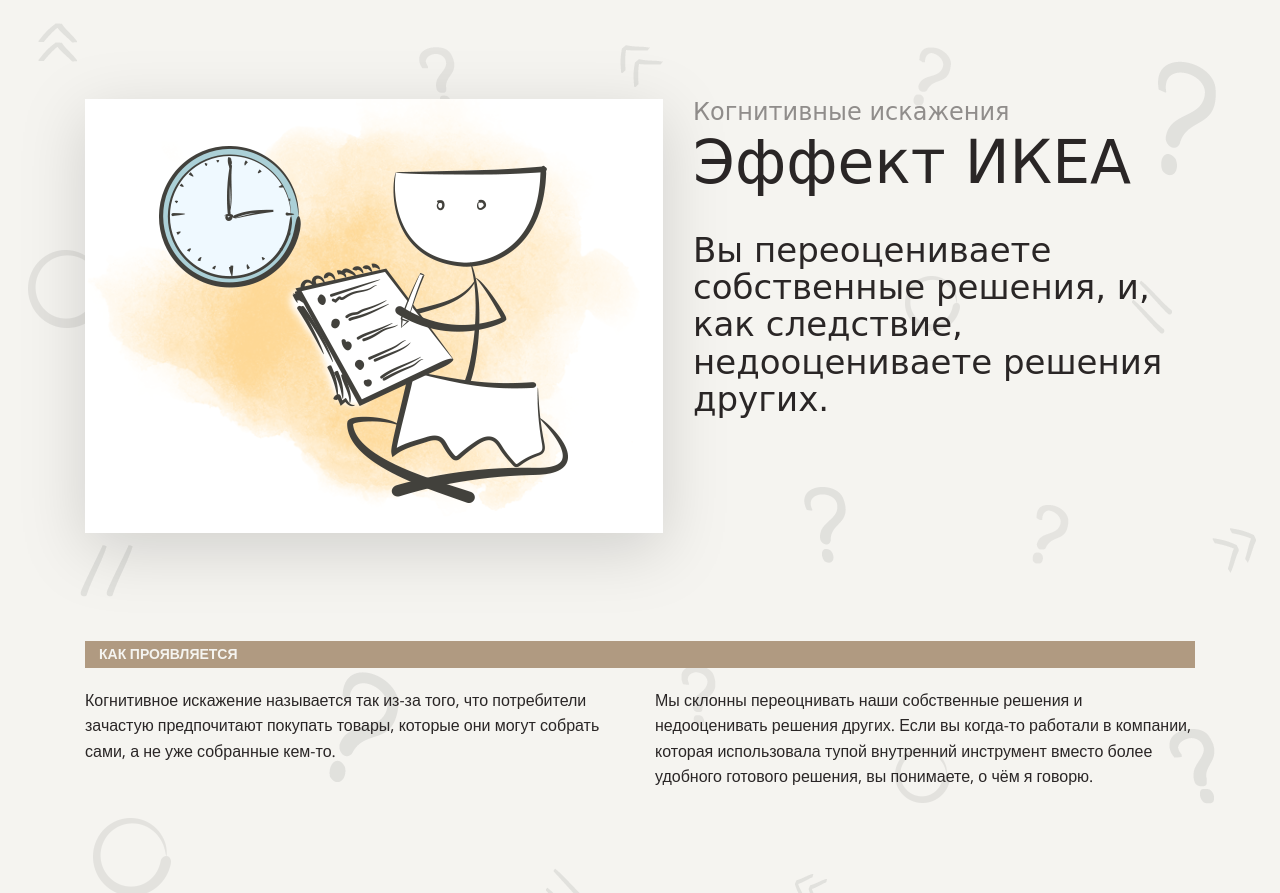
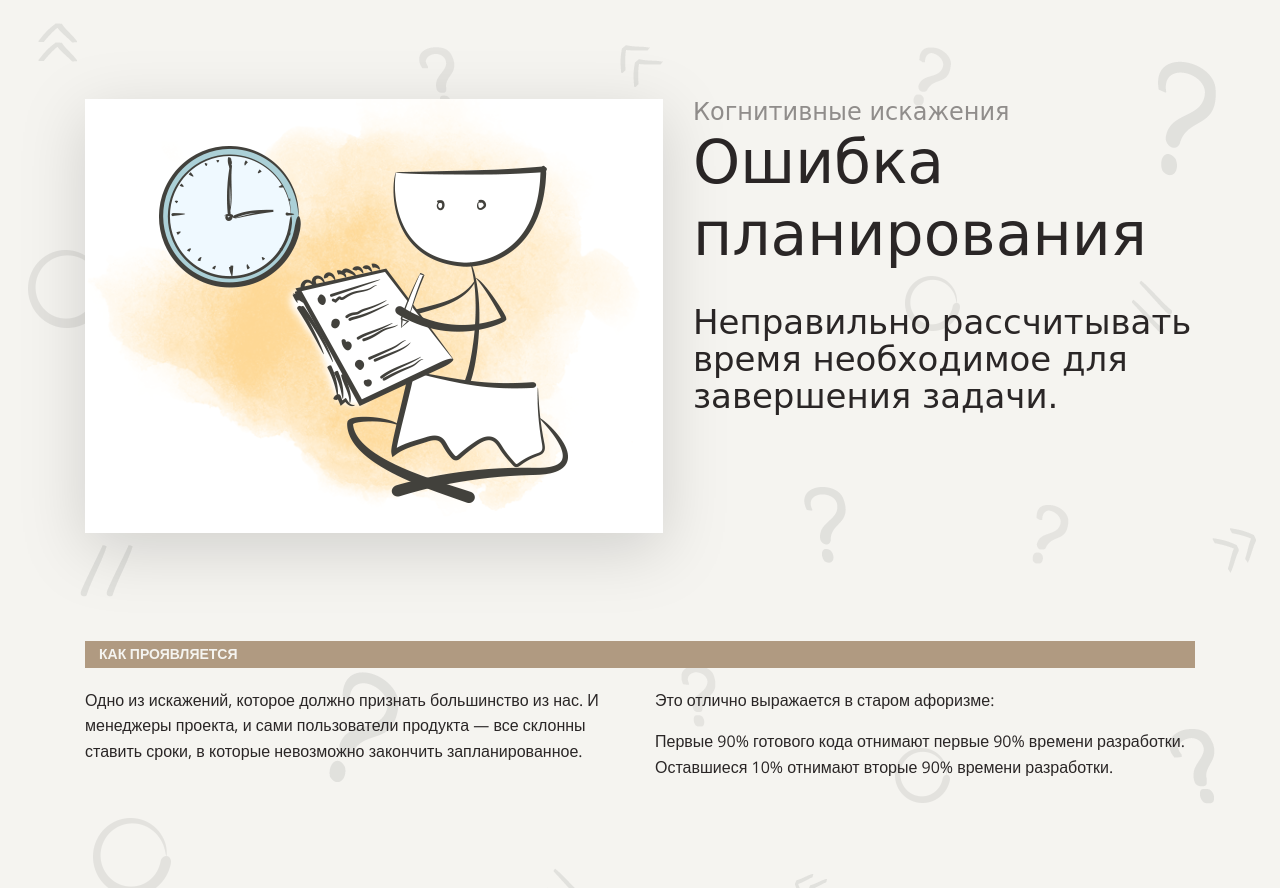
Before and after one commit to leinovladimir/layout-designer-project-lvl1, a website: page src/index.html in a window 1280 px wide. Shown: the part 6280-7173 px from the top of the page. Drawn offline with nearby package versions, Linux system fonts and the light colour scheme; a web font is replaced by a local one.

Commit message:
add last block

```diff
--- a/src/index.html
+++ b/src/index.html
@@ -149,14 +149,15 @@
                     </div>
                     <div class="text">
                         <p class="small">Когнитивные искажения</p>
-                        <h2>Эффект ИКЕА</h2>
-                        <p>Вы переоцениваете собственные решения, и, как следствие, недооцениваете решения других.</p>
+                        <h2>Ошибка планирования</h2>
+                        <p>Неправильно рассчитывать время необходимое для завершения задачи.</p>
                     </div>
                 </div>
                 <h3 class="plank">Как проявляется</h3>
                 <div class="two-columns">
-                    <p class="first-column">Когнитивное искажение называется так из-за того, что потребители зачастую предпочитают покупать товары, которые они могут собрать сами, а не уже собранные кем-то.</p>
-                    <p>Мы склонны переоцнивать наши собственные решения и недооценивать решения других. Если вы когда-то работали в компании, которая использовала тупой внутренний инструмент вместо более удобного готового решения, вы понимаете, о чём я говорю.</p>
+                    <p class="first-column">Одно из искажений, которое должно признать большинство из нас. И менеджеры проекта, и сами пользователи продукта — все склонны ставить сроки, в которые невозможно закончить запланированное.</p>
+                    <p>Это отлично выражается в старом афоризме:</p>
+                    <p>Первые 90% готового кода отнимают первые 90% времени разработки. Оставшиеся 10% отнимают вторые 90% времени разработки.</p>
                 </div>
             </div>
         </section>
```
